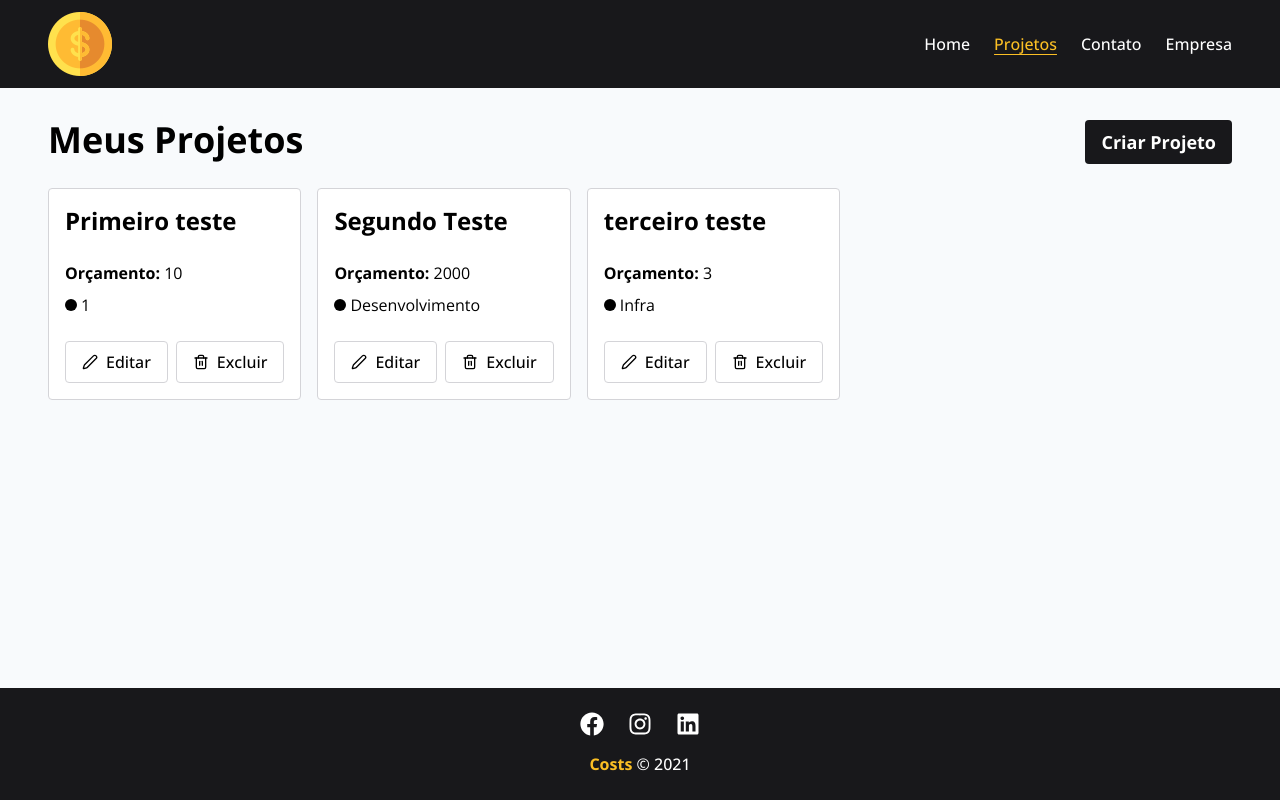
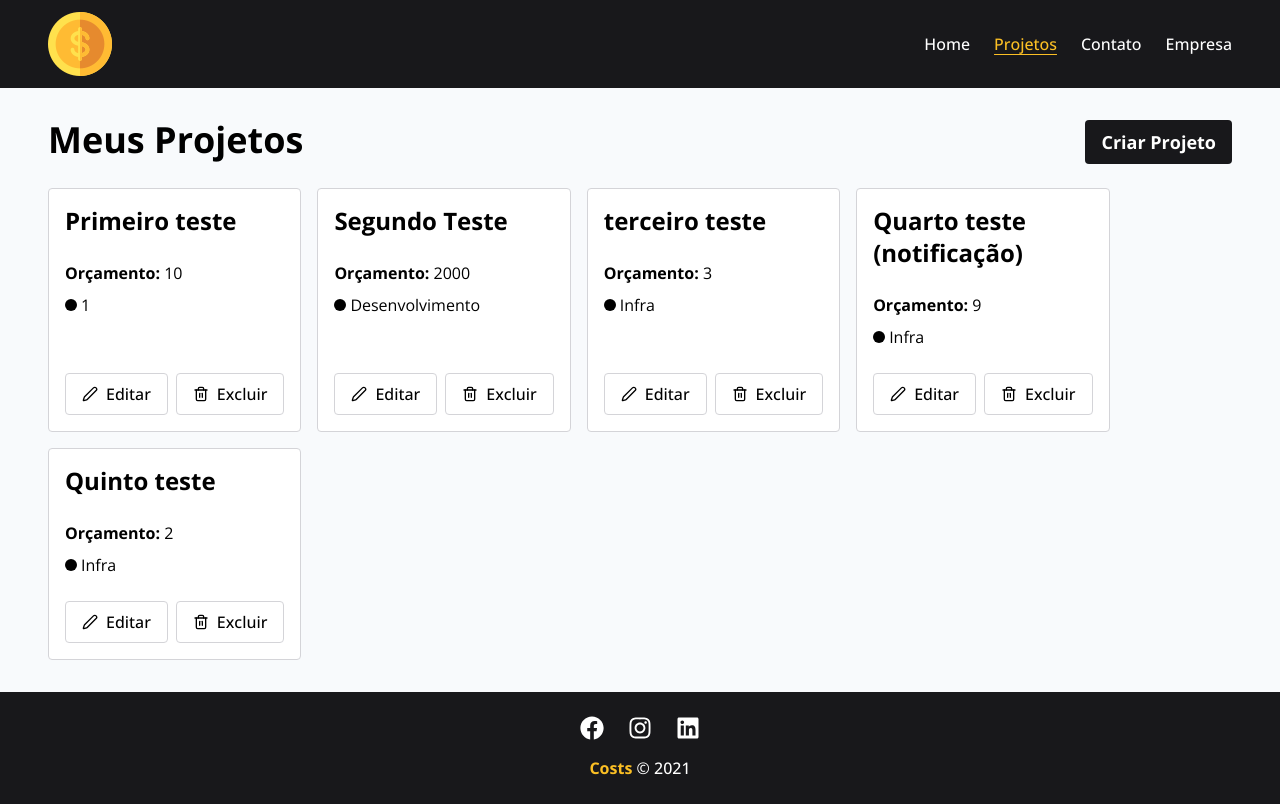
Before and after one commit to kaycso/gerenciar-projetos, a React (Vite) app: page /projects in a window 1280 px wide. Built offline with nearby package versions, Linux system fonts and the light colour scheme; data requests are answered from the project's data file.

Commit message:
feat: add notification for successful project creation

```diff
--- a/db.json
+++ b/db.json
@@ -23,6 +23,22 @@
       "budget": 3,
       "cost": 0,
       "services": []
+    },
+    {
+      "id": "87d3",
+      "name": "Quarto teste (notificação)",
+      "budget": 9,
+      "category": "Infra",
+      "cost": 0,
+      "services": []
+    },
+    {
+      "id": "8a29",
+      "name": "Quinto teste",
+      "budget": 2,
+      "category": "Infra",
+      "cost": 0,
+      "services": []
     }
   ],
   "categories": [
--- a/src/App.jsx
+++ b/src/App.jsx
@@ -6,7 +6,7 @@ function App() {
   return (
     <>
       <Header />
-      <main className="py-8 flex-1 bg-slate-50">
+      <main className="relative flex-1 bg-slate-50 py-8">
         <Outlet />
       </main>
       <Footer />
--- /dev/null
+++ b/src/components/Notification.jsx
@@ -0,0 +1,15 @@
+import PropTypes from "prop-types";
+
+const Notification = ({ msg }) => {
+  return (
+    <div className="absolute left-1/2 top-0 z-10 mt-1 -translate-x-1/2 transform rounded border border-zinc-400 bg-white p-2 text-green-600">
+      <p className="font-bold">{msg}</p>
+    </div>
+  );
+};
+
+Notification.propTypes = {
+  msg: PropTypes.string.isRequired,
+};
+
+export default Notification;
--- a/src/components/ProjectCard.jsx
+++ b/src/components/ProjectCard.jsx
@@ -5,7 +5,7 @@ import { FaCircle } from "react-icons/fa6";
 
 const ProjectCard = ({ name, budget, category }) => {
   return (
-    <div className="flex flex-col gap-6 rounded border border-zinc-300 bg-white p-4 transition hover:shadow-md">
+    <div className="flex max-w-min flex-col gap-6 rounded border border-zinc-300 bg-white p-4 transition hover:shadow-md">
       <h2 className="text-2xl font-bold">{name}</h2>
       <div className="flex flex-col gap-2">
         <p>
@@ -16,7 +16,7 @@ const ProjectCard = ({ name, budget, category }) => {
           <p className="font">{category}</p>
         </div>
       </div>
-      <div className="flex gap-2">
+      <div className="flex flex-1 items-end gap-2">
         <button className="flex items-center gap-2 rounded border border-zinc-300 bg-white px-4 py-2 font-medium duration-300 hover:bg-zinc-900 hover:text-amber-400">
           <LuPen />
           Editar
--- a/src/pages/NewProject.jsx
+++ b/src/pages/NewProject.jsx
@@ -13,10 +13,14 @@ const NewProject = () => {
       headers: {
         "Content-Type": "application/json",
       },
-      body: JSON.stringify(project)
+      body: JSON.stringify(project),
     })
       .then((resp) => resp.json())
-      .then((data) => navigate("/projects"))
+      .then((data) =>
+        navigate("/projects", {
+          state: { notification: "Projeto criado com sucesso!" },
+        }),
+      )
       .catch((err) => console.log(err));
   };
 
--- a/src/pages/Projects.jsx
+++ b/src/pages/Projects.jsx
@@ -1,10 +1,20 @@
 import { useEffect, useState } from "react";
 import ProjectCard from "../components/ProjectCard";
 import Button from "../components/ui/Button";
-import { Link } from "react-router";
+import { Link, useLocation } from "react-router";
+import Notification from "../components/Notification";
 
 const Projects = () => {
   const [projects, setProjects] = useState([]);
+  const location = useLocation();
+  const [notification, setNotification] = useState(null);
+
+  useEffect(() => {
+    if (location.state && location.state.notification) {
+      setNotification(location.state.notification);
+      setTimeout(() => setNotification(null), 5000);
+    }
+  }, [location.state]);
 
   useEffect(() => {
     fetch("http://localhost:5000/projects", {
@@ -19,6 +29,8 @@ const Projects = () => {
   }, []);
 
   return (
+    <>
+      {notification && <Notification msg={notification} />}
       <section className="mx-12 flex flex-col gap-6">
         <div className="flex justify-between">
           <h1 className="text-4xl font-bold">Meus Projetos</h1>
@@ -37,6 +49,7 @@ const Projects = () => {
           ))}
         </div>
       </section>
+    </>
   );
 };
 
```
Also changed, not shown: 1 other file (tests, documents, lock files or other folders). Lines whose indentation alone changed are shown as unchanged.
